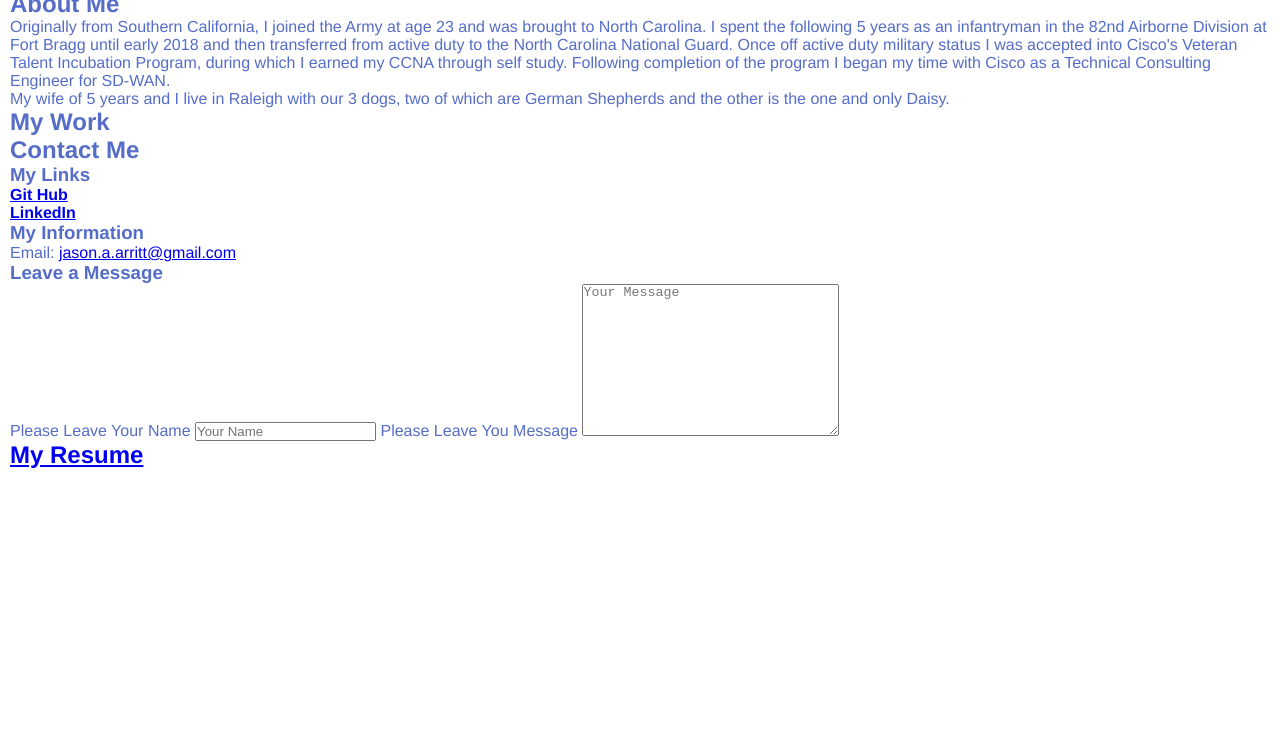
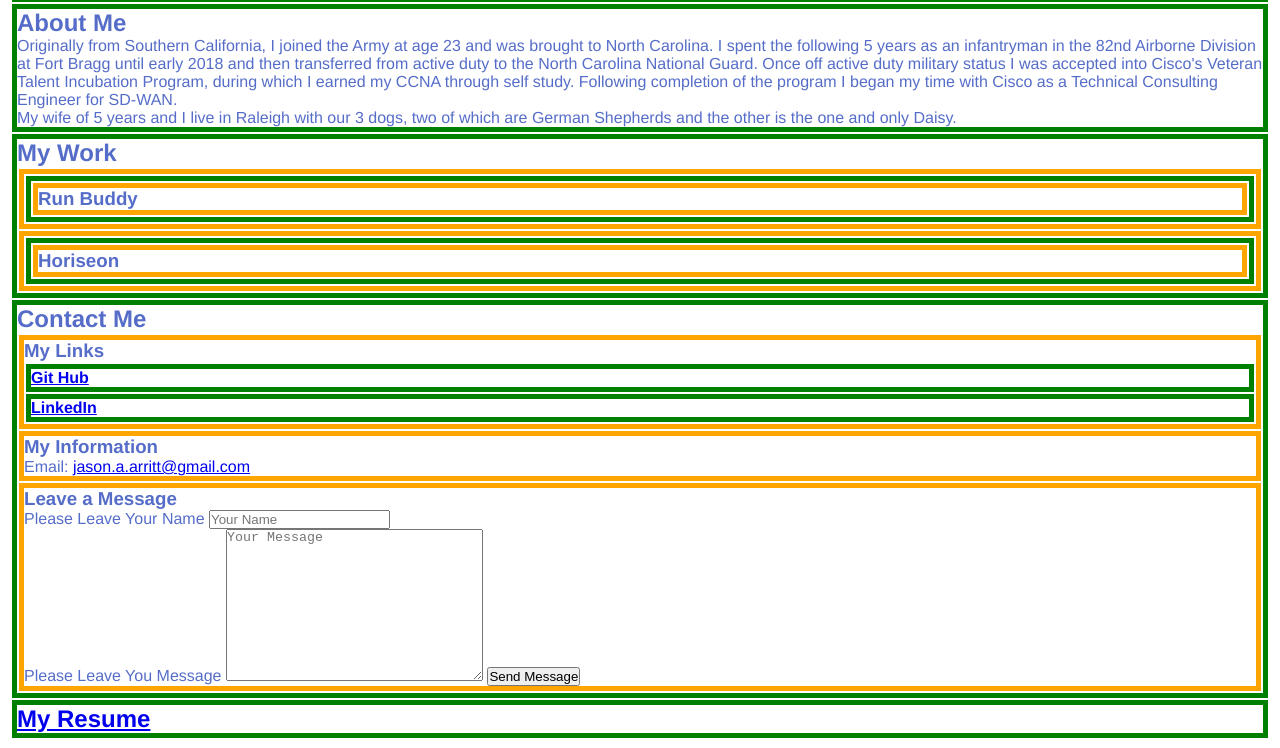
Before and after one commit to jasonarritt/professional-portfolio, a plain HTML site: page index.html in a window 1280 px wide. Shown: the part 84-832 px from the top of the page. Before the commit the page ends 800 px from the top, so only its background shows below. Drawn offline with Linux system fonts and the light colour scheme.

Commit message:
added base html for my-work section

```diff
--- a/assets/css/style.css
+++ b/assets/css/style.css
@@ -20,6 +20,17 @@ body {
     font-family: 'Franklin Gothic Medium', 'Arial Narrow', Arial, sans-serif;
     color: var(--quarternary-color);
     margin: 10px;
+}
+
+body div {
+    border: 5px solid green;
+    margin: 2px;
+
+}
+
+body section {
+    border: 5px solid orange;
+    margin: 2px;
 }
 /* Body Styles End */
 
--- a/index.html
+++ b/index.html
@@ -58,6 +58,25 @@
     <!-- My Work Start -->
     <div id="my-work">
         <h2>My Work</h2>
+        <!-- Highlight Work Start -->
+            <section id="highlight-work">
+                <div class="main-work">
+                    <!-- Run Buddy Start -->
+                    <section id="run-buddy">
+                        <h3>Run Buddy</h3>
+                    </section>
+                </div>
+            </section>
+
+            <!-- Secondary Work Start -->
+            <section id="secondary-work">
+                <div class="back-work">
+                    <!-- Horiseon Start -->
+                    <section id="horiseon">
+                        <h3>Horiseon</h3>
+                    </section>
+                </div>
+            </section>
     <!-- My Work End -->
     </div>
 
@@ -67,10 +86,10 @@
         <section id="my-links">
             <h3>My Links</h3>
             <div id="git-hub">
-                <h4><a href="https://github.com/jasonarritt">Git Hub</a></h4>
+                <h4><a href="https://github.com/jasonarritt" target="_blank">Git Hub</a></h4>
             </div>
             <div id="linked-in">
-                <h4><a href="https://www.linkedin.com/in/jasonarritt/">LinkedIn</a></h4>
+                <h4><a href="https://www.linkedin.com/in/jasonarritt/" target="_blank">LinkedIn</a></h4>
             </div>
 
         </section>
@@ -84,14 +103,12 @@
             <h3>Leave a Message</h3>
             <form action="">
                 <label for="contact-name">Please Leave Your Name</label>
-                <input type="text" id="contact-name" placeholder="Your Name">
+                <input type="text" id="contact-name" placeholder="Your Name"><br />
                 <label for="contact-message">Please Leave You Message</label>
                 <textarea  id="contact-message" placeholder="Your Message" cols="30" rows="10"></textarea>
+                <button type="submit">Send Message</button>
             </form>
-
         </section>
-
-
     <!-- Contact Me End -->
     </div>
 
```
